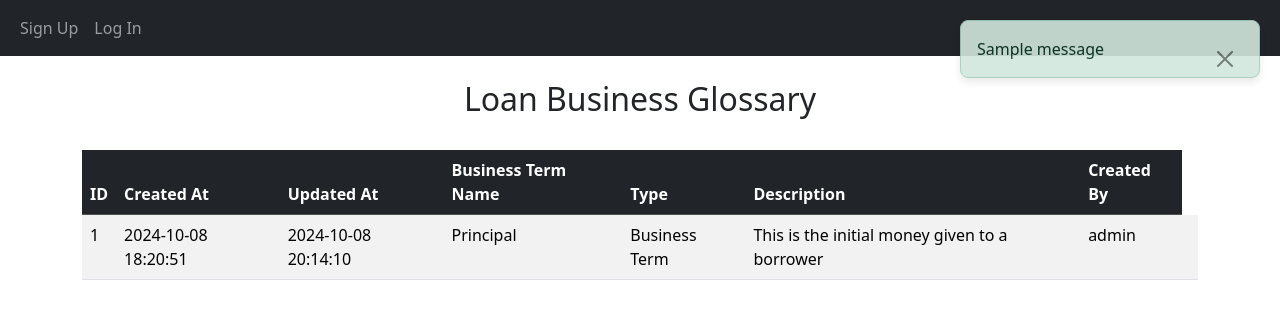
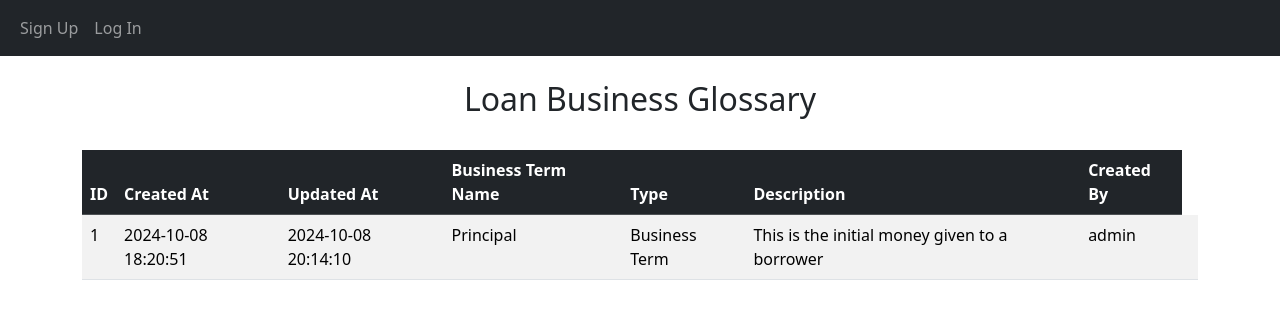
Before and after one commit to Ughanze23/Msc-Cloud-devOps-Project, a Flask app: page /glossary in a window 1280 px wide. Shown: the top 319 px of the page. Run offline with Flask 3, Linux system fonts and the light colour scheme; one stand-in notice (Sample message) is shown.

Commit message:
feat: close alert msgs after 3 seconds

```diff
--- a/website/templates/base.html
+++ b/website/templates/base.html
@@ -45,21 +45,26 @@
 {% if messages %}
     <div class="flash-message-container">
         {% for category, message in messages %}
-          {% if category == "error" %}
-          <div class="flash-message alert alert-danger alert-dismissible fade show" role="alert">
+            <div class="flash-message alert alert-{{ category == 'error' and 'danger' or 'success' }} alert-dismissible fade show" role="alert">
                 {{ message }}
                 <button type="button" class="btn-close" data-bs-dismiss="alert"></button>
             </div>
-          {% else %}
-          <div class="flash-message alert alert-success alert-dismissible fade show" role="alert">
-            {{ message }}
-            <button type="button" class="btn-close" data-bs-dismiss="alert"></button>
-          </div>
-          {% endif %}
         {% endfor %}
     </div>
 {% endif %}
 {% endwith %}
+
+<script>
+    // Automatically close flash messages after 2 seconds
+    setTimeout(function() {
+        const flashMessages = document.querySelectorAll('.flash-message');
+        flashMessages.forEach(function(message) {
+            // Use Bootstrap's JavaScript method to dismiss the alert
+            const bsAlert = new bootstrap.Alert(message);
+            bsAlert.close();
+        });
+    }, 3000); // Time in milliseconds (2000ms = 2 seconds)
+</script>
 
     <div class="container">{%block content %}{% endblock %}</div>
 
```
Lines whose indentation alone changed are shown as unchanged.
